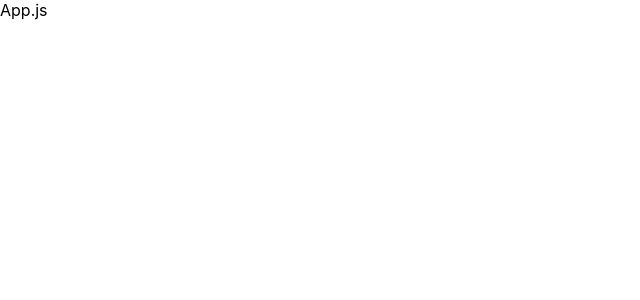
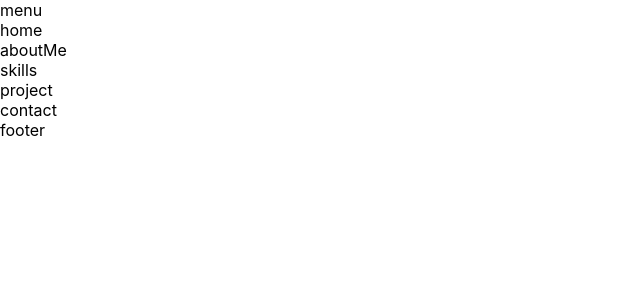
Before and after one commit to SomyaBhatnagar19/fullstackDevPortfolio, a React (Create React App) app: page / in a window 1280 px wide. Shown: the top 300 px of the page, without its empty margins (0-640 px from the left). Built offline with nearby package versions, Linux system fonts and the light colour scheme.

Commit message:
Basic structure Components.

```diff
--- a/src/App.js
+++ b/src/App.js
@@ -1,9 +1,23 @@
-/* /src/App.js */
+/* /src/app.js */
+
+import Menu from "./pages/menu";
+import Home from "./pages/home";
+import AboutMe from "./pages/aboutMe";
+import Skills from "./pages/skills";
+import Project from "./pages/project";
+import Contact from "./pages/contact";
+import Footer from "./pages/footer";
 
 function App() {
   return (
     <div>
-        App.js
+      <Menu />
+      <Home />
+      <AboutMe />
+      <Skills />
+      <Project />
+      <Contact />
+      <Footer />
     </div>
   );
 }
--- /dev/null
+++ b/src/pages/aboutMe.js
@@ -0,0 +1,7 @@
+function AboutMe() {
+    return (
+      <div>aboutMe</div>
+    )
+  }
+
+  export default AboutMe;
--- /dev/null
+++ b/src/pages/contact.js
@@ -0,0 +1,11 @@
+/* /views/pages/contact.js */
+
+import React from 'react'
+
+function Contact() {
+  return (
+    <div>contact</div>
+  )
+}
+
+export default Contact;
--- /dev/null
+++ b/src/pages/footer.js
@@ -0,0 +1,11 @@
+/* /views/pages/footer.js */
+
+import React from 'react'
+
+function Footer() {
+  return (
+    <div>footer</div>
+  )
+}
+
+export default Footer;
--- /dev/null
+++ b/src/pages/home.js
@@ -0,0 +1,11 @@
+/* /views/pages/home.js */
+
+import React from 'react'
+
+function Home() {
+  return (
+    <div>home</div>
+  )
+}
+
+export default Home;
--- /dev/null
+++ b/src/pages/menu.js
@@ -0,0 +1,11 @@
+/* /views/pages/menu.js */
+
+import React from 'react'
+
+function Menu() {
+  return (
+    <div>menu</div>
+  )
+}
+
+export default Menu;
--- /dev/null
+++ b/src/pages/project.js
@@ -0,0 +1,11 @@
+/* /views/pages/project.js */
+
+import React from 'react'
+
+function Project() {
+  return (
+    <div>project</div>
+  )
+}
+
+export default Project;
--- /dev/null
+++ b/src/pages/skills.js
@@ -0,0 +1,11 @@
+/* /views/pages/skills.js */
+
+import React from 'react'
+
+function Skills() {
+  return (
+    <div>skills</div>
+  )
+}
+
+export default Skills;
```
